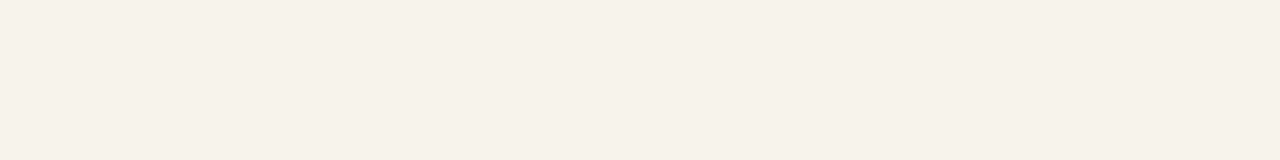
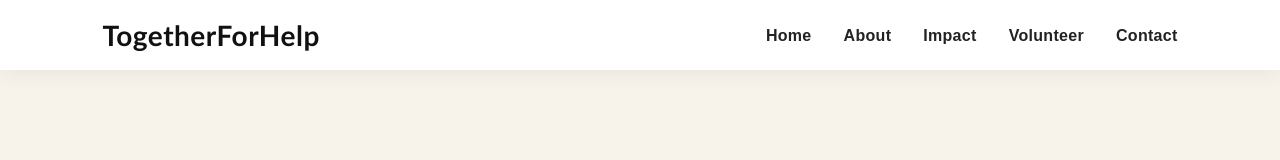
Before and after one commit to gopal8285/togetherforhelp, a React (Vite) app: page /togetherforhelp/about in a window 1280 px wide. Shown: the top 160 px of the page. Built offline with nearby package versions, Linux system fonts and the light colour scheme.

Commit message:
Added reusable Navbar component

```diff
--- a/src/components/Navbar.jsx
+++ b/src/components/Navbar.jsx
@@ -0,0 +1,42 @@
+import { Link } from "react-router-dom";
+
+function Navbar() {
+
+  return (
+
+    <nav>
+
+      <div className="logo">
+        TogetherForHelp
+      </div>
+
+      <ul>
+
+        <li>
+          <Link to="/">Home</Link>
+        </li>
+
+        <li>
+          <Link to="/about">About</Link>
+        </li>
+
+        <li>
+          <a href="#impact">Impact</a>
+        </li>
+
+        <li>
+          <a href="#volunteer">Volunteer</a>
+        </li>
+
+        <li>
+          <a href="#contact">Contact</a>
+        </li>
+
+      </ul>
+
+    </nav>
+
+  )
+}
+
+export default Navbar
--- a/src/pages/About.jsx
+++ b/src/pages/About.jsx
@@ -1,8 +1,13 @@
 import '../styles/style.css'
+import Navbar from "../components/Navbar";
 
 function About() {
 
   return (
+
+    <div>
+
+      <Navbar />
 
       <div className="about-page">
 
@@ -113,6 +118,8 @@ function About() {
 
       </div>
 
+    </div>
+
   )
 }
 
--- a/src/pages/Home.jsx
+++ b/src/pages/Home.jsx
@@ -1,5 +1,6 @@
 import '../styles/style.css'
 import { Link } from "react-router-dom";
+import Navbar from "../components/Navbar";
 
 function Home() {
 
@@ -19,18 +20,7 @@ function Home() {
   return (
     <>
 
-      {/* NAVBAR */}
-      <nav>
-        <div className="logo">TogetherForHelp</div>
-
-        <ul>
-          <li><Link to="/">Home</Link></li>
-          <li><Link to="/about">About</Link></li>
-          <li><a href="#impact">Impact</a></li>
-          <li><a href="#volunteer">Volunteer</a></li>
-          <li><a href="#contact">Contact</a></li>
-        </ul>
-      </nav>
+      <Navbar />
 
       {/* HERO */}
       <section className="hero" id="home">
```
Lines whose indentation alone changed are shown as unchanged.
